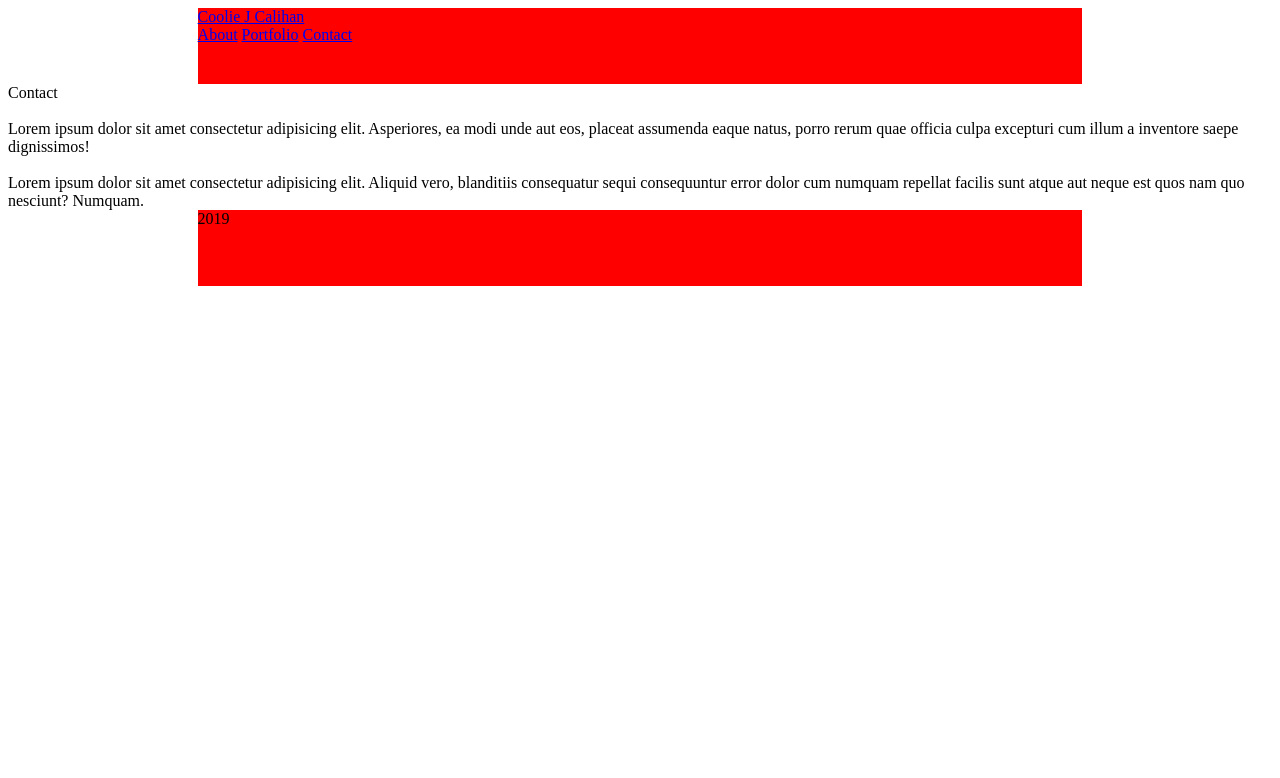
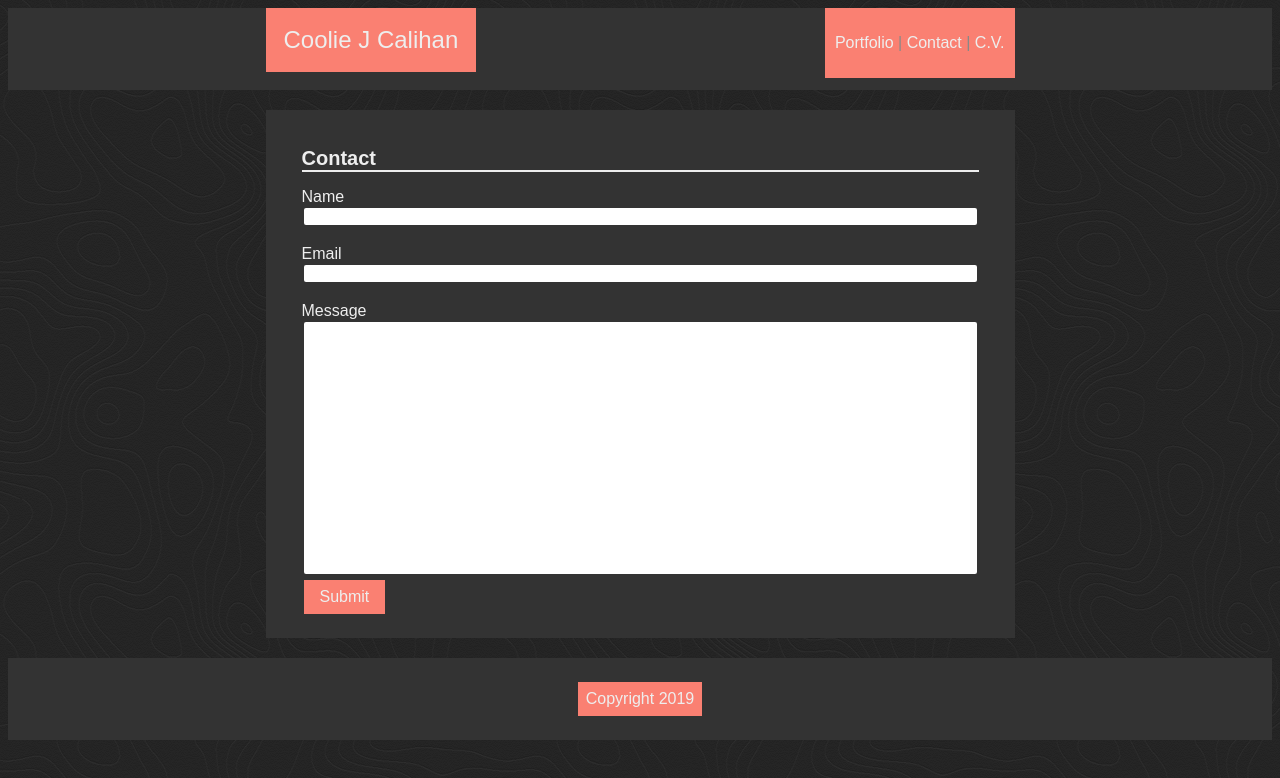
Before and after one commit to cooliejc/Reponsive-Portfolio, a plain HTML site: page contact.html in a window 1280 px wide. Drawn offline with Linux system fonts and the light colour scheme; a web font is replaced by a local one.

Commit message:
adding contact form, C.V. link, more CSS styling

```diff
--- a/assets/css/style.css
+++ b/assets/css/style.css
@@ -1,45 +1,149 @@
-.container {
-    width: 100%;
-    height: 76px;
-    background-color: green;
-    position: relative;
-    border-color: yellow;
-    border: 3px;
+/* globals */
+
+* {
+    box-sizing: border-box;
+    font-family: 'Ramabhadra', sans-serif;
+}
+
+/* elements */
+
+body {
+    background-color: #eee;
+    background-image: url(cartographer.png);
 }
 
 header, footer {
-    max-width: 70%;
-    background-color: red;
-    height: 76px;
+    max-width: 749px;
+    height: 82px;
     margin: 0 auto;
+    text-align: center;
     position: relative;
+    background-color: #333;
+}
 
+nav {
+    color: #888;
+    background-color: salmon;
+    font-size: 16px;
+    padding: 10px;
+    position: absolute;
+    right: 0;
+}
+
+form {
+    color: #eee;
+    position: relative;
+    margin-left: 16px;
+    margin-right: 16px;
+}
+
+input[type=text] {
+    border: 2px solid #333;
+    border-radius: 4px;
+}
+
+input[type=button], input[type=submit], input[type=reset] {
+    background-color: salmon;
+    border: none;
+    color: #eee;
+    font-size: 16px;
+    padding: 8px 16px;
+    text-decoration: none;
+    margin: 4px 2px;
+    cursor: pointer;
+}
+
+h2 {
+    font-size: 20px;
+}
+
+/* classes */
+
+.container {
+    width: 100%;
+    height: 82px;
+    background-color: #333;
+    position: relative;
 }
 
 .content {
-    max-width: 70%;
-    height: 2000px;
-    background-color: blue;
-    margin: 10px auto;
+    max-width: 749px;
+    background-color: #333;
+    color: #eee;
+    padding: 20px;
+    margin: 20px auto;
+    position: relative;
 }
 
+.imageCard {
+    margin: 1em;
+    display: inline-block;
+}
+
+.sectionTitle {
+    margin-left: 16px;
+    margin-right: 16px;
+    border-bottom: 2px solid #eee;
+}
+
+.sectionText {
+    margin-left: 16px;
+    margin-right: 16px;
+    font-size: 14px;
+}
+
+.singleLineInput {
+    width: 100%;
+}
+
+
+/* pseudo classes */
+a:any-link {
+    text-decoration: none;
+    color: #eee;
+}
+
+a:hover {
+    color: orangered;
+    transition: 300ms;
+}
+
+a:active {
+    color: red;
+}
+
+input[type=text]:focus {
+    border: 3px solid salmon;
+    border-radius: 4px;
+  }
+
+/* ids */
+
 #nameCard {
-    background-color: blue;
-    color: white;
+    background-color: salmon;
+    color: #eee;
     font-size: 24px;
-    padding-left: 24px;
-    padding-right: 24px;
+    padding: 18px;
     position: absolute;
 }
 
-nav {
-    background-color: blue;
-    color: white;
-    font-size: 20px;
-    padding-left: 24px;
-    padding-right: 24px;
-    padding-top: 7px;
-    padding-bottom: 6px;
-    position: absolute;
-    right: 0;
+#copy {
+    background-color: salmon;
+    color: #eee;
+    font-size: 16px;
+    padding: 8px;
+    margin-top: 24px;
+    display: inline-block;
 }
+
+#headshot {
+    float: left;
+    width: 180px;
+    margin-left: 16px;
+    margin-right: 16px;
+}
+
+#messageInput {
+    width: 100%;
+    height: 256px;
+}
--- a/contact.html
+++ b/contact.html
@@ -6,34 +6,46 @@
     <meta http-equiv="X-UA-Compatible" content="ie=edge">
     <title>Coolie J Calihan</title>
     <!--External References-->
+    <link href="https://fonts.googleapis.com/css?family=Ramabhadra&display=swap" rel="stylesheet">
     <link rel="stylesheet" type="text/css" href="assets/css/style.css">
 </head>
 <body>
-    <header>
-        <div id="name">
-            <a id="card" href="index.html">Coolie J Calihan</a>
+    <section class="container">
+        <header>
+            <div id="nameCard">
+                <a href="index.html">Coolie J Calihan</a>
+            </div>
+            <nav>
+                <p> <a href="portfolio.html">Portfolio</a> | <a href="contact.html">Contact</a> | <a href="assets/docs/Coolie Calihan - Cirriculum Vitae.pdf" target="_blank">C.V.</a></p>
+            </nav>
+        </header>
+    </section>
+
+    <section class="content">
+        <span><h2 class="sectionTitle">Contact</h2></span>
+        <div>
+            <form action="/action_page.php" method="get">
+                Name
+                <br>
+                <input class="singleLineInput" type="text" name="name">
+                <br><br>
+                Email
+                <br>
+                <input class="singleLineInput" type="text" name="email">
+                <br><br>
+                Message
+                <br>
+                <input id="messageInput" type="text" name="message">
+                <br>
+                <input type="submit" value="Submit">
+            </form>
         </div>
-        <div id="nav">
-            <a href="index.html">About</a>
-            <a href="portfolio.html">Portfolio</a>
-            <a href="contact.html">Contact</a>
-        </div>
-    </header>
-    <div id="main">
-        Contact
+    </section>
 
-        <br><br>
-
-        Lorem ipsum dolor sit amet consectetur adipisicing elit. Asperiores, ea modi unde aut eos, placeat assumenda eaque natus, porro rerum quae officia culpa excepturi cum illum a inventore saepe dignissimos!
-
-        <br><br>
-
-        Lorem ipsum dolor sit amet consectetur adipisicing elit. Aliquid vero, blanditiis consequatur sequi consequuntur error dolor cum numquam repellat facilis sunt atque aut neque est quos nam quo nesciunt? Numquam.
-    </div>
-    <footer>
-        <div id="footer">
-            2019
-        </div>
-    </footer>
+    <section class="container">
+        <footer>
+            <p id="copy">Copyright 2019</p>
+        </footer>
+    </section>
 </body>
 </html>
```
Also changed, not shown: index.html (+17 -8 lines), portfolio.html (+42 -23 lines), assets/css/cartographer.png (added), assets/css/cartographer_@2X.png (added), assets/css/tiledMarble.png (added), assets/images/cartographer/cartographer.png (added), assets/images/cartographer/cartographer_@2X.png (added), assets/images/cartographer/readme.txt (added), 5 other files.
